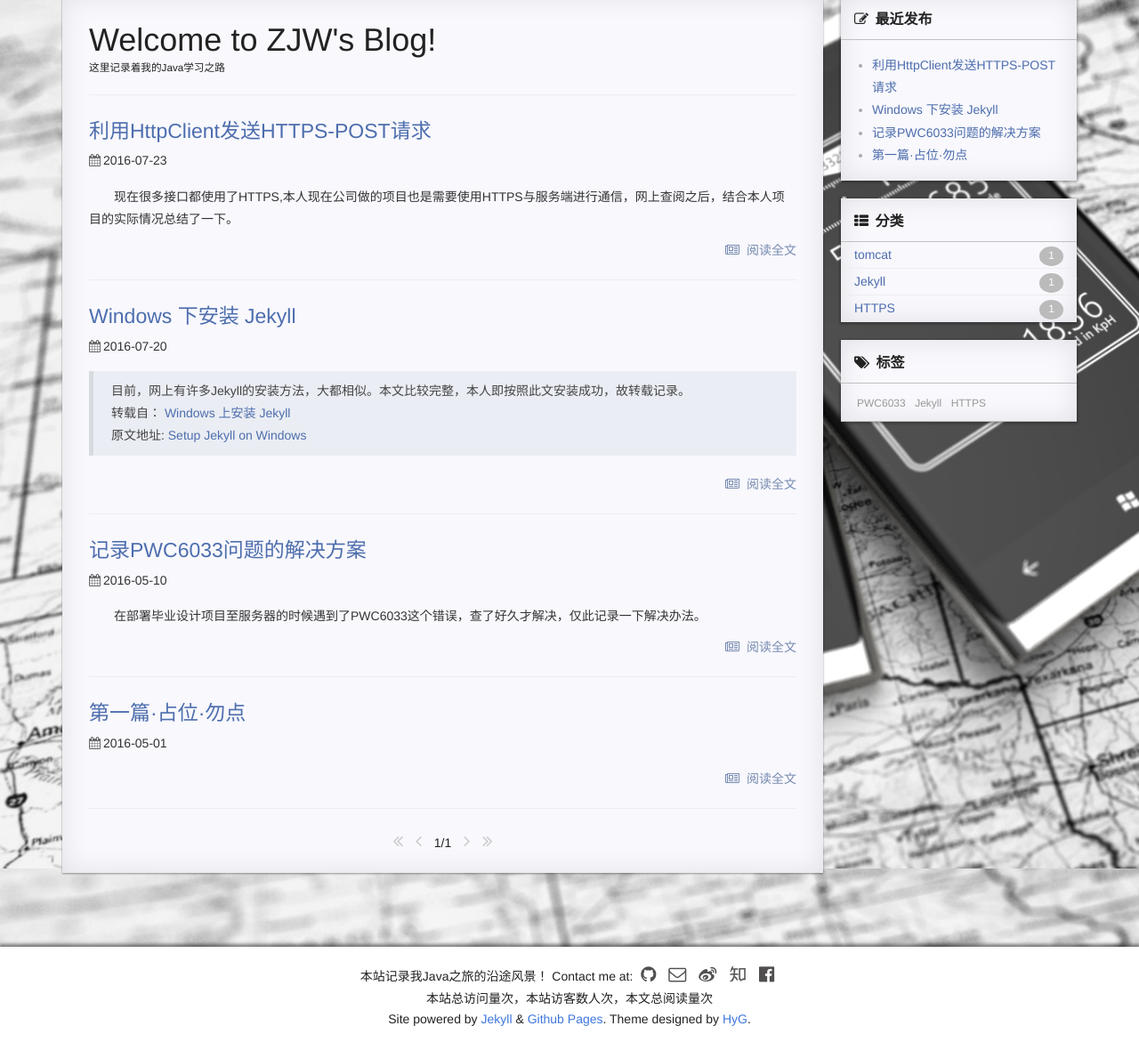
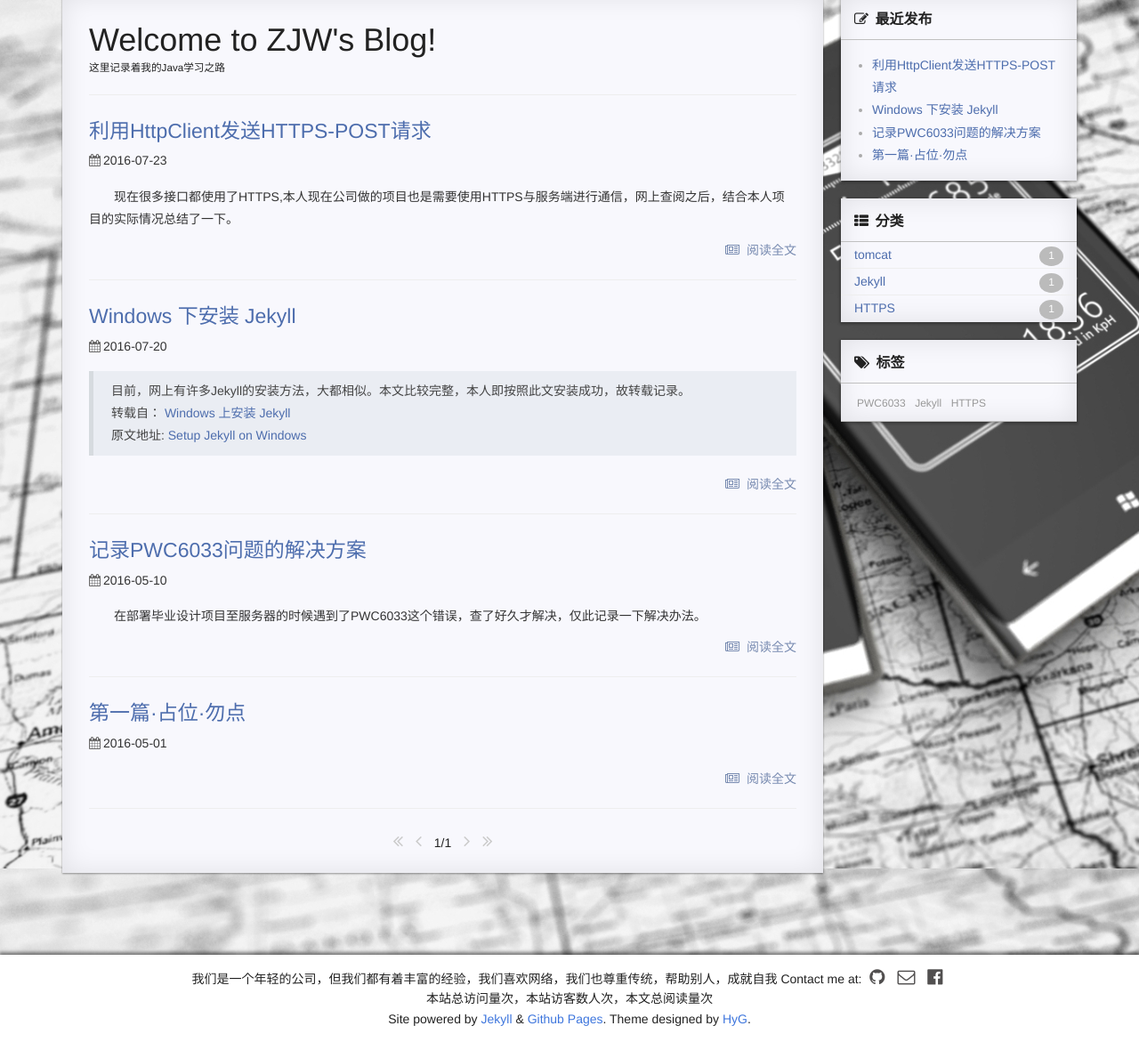
Before and after one commit to Dongwublog/Dongwublog.github.io, a Jekyll site: the page built from index.html, in a window 1280 px wide, cut to the strip 104-1275 px from the top of the page. Shown: the whole strip at 89% size. Built offline with Jekyll 4.4.1, drawn with Linux system fonts in a browser that asks for light colours; the list of posts is cut into pages by our own code; comment, search, counter and statistics services are not loaded.

Commit message:
2016-08-03-First modification
first modification

```diff
--- a/_config.yml
+++ b/_config.yml
@@ -7,8 +7,8 @@
 
 # Site settings
 port: 4001
-title: ZJW
-brief-intro: JavaEE Engineer
+title: 东吴科技
+brief-intro: 一只专业的互联网团队
 baseurl: "" # the subpath of your site, e.g. /blog
 url: "http://zjw1993.github.io" # the base hostname & protocol for your site
 
@@ -17,20 +17,20 @@
 # other links
 #twitter_username: gaohaoyang126
 facebook_username: 1070394375@qq.com
-github_username: zjw1993
-email: 1070394375@qq.com
-weibo_username: 用呵呵诠释一切
-zhihu_username: 章章
+github_username: Dongwublog
+email: blog@dongwu-inc.com
+#weibo_username: 用呵呵诠释一切
+#zhihu_username: 章章
 linkedIn_username:
-dribbble_username:
+#dribbble_username:
 
-description_footer: 本站记录我Java之旅的沿途风景！
+description_footer: 我们是一个年轻的公司，但我们都有着丰富的经验，我们喜欢网络，我们也尊重传统，帮助别人，成就自我
 
 # comments
 # two ways to comment, only choose one, and use your own short name
 # 两种评论插件，选一个就好了，使用自己的 short_name
-duoshuo_shortname: zjw1993
-disqus_shortname: #zjw1993
+#duoshuo_shortname: zjw1993
+#disqus_shortname: #zjw1993
 
 # statistic analysis 统计代码
 # 百度统计 id，将统计代码替换为自己的百度统计id，即
```
